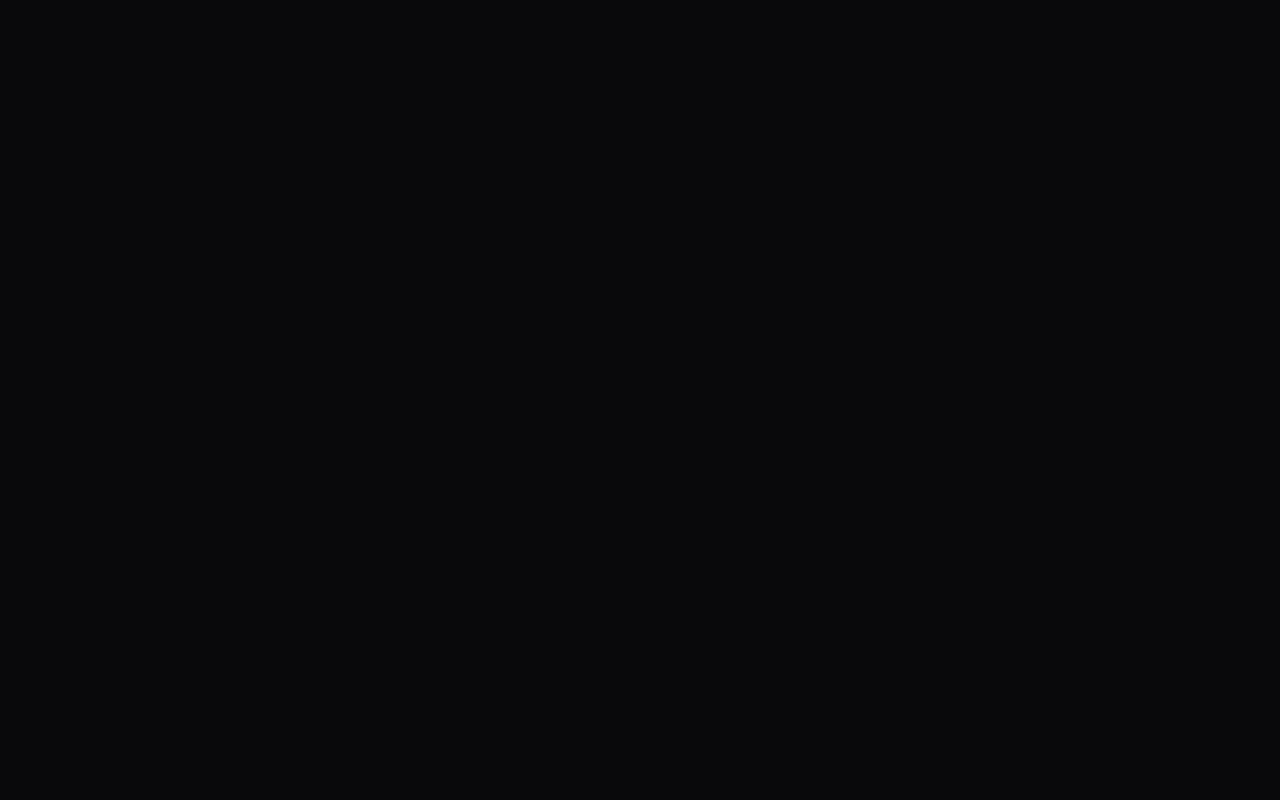
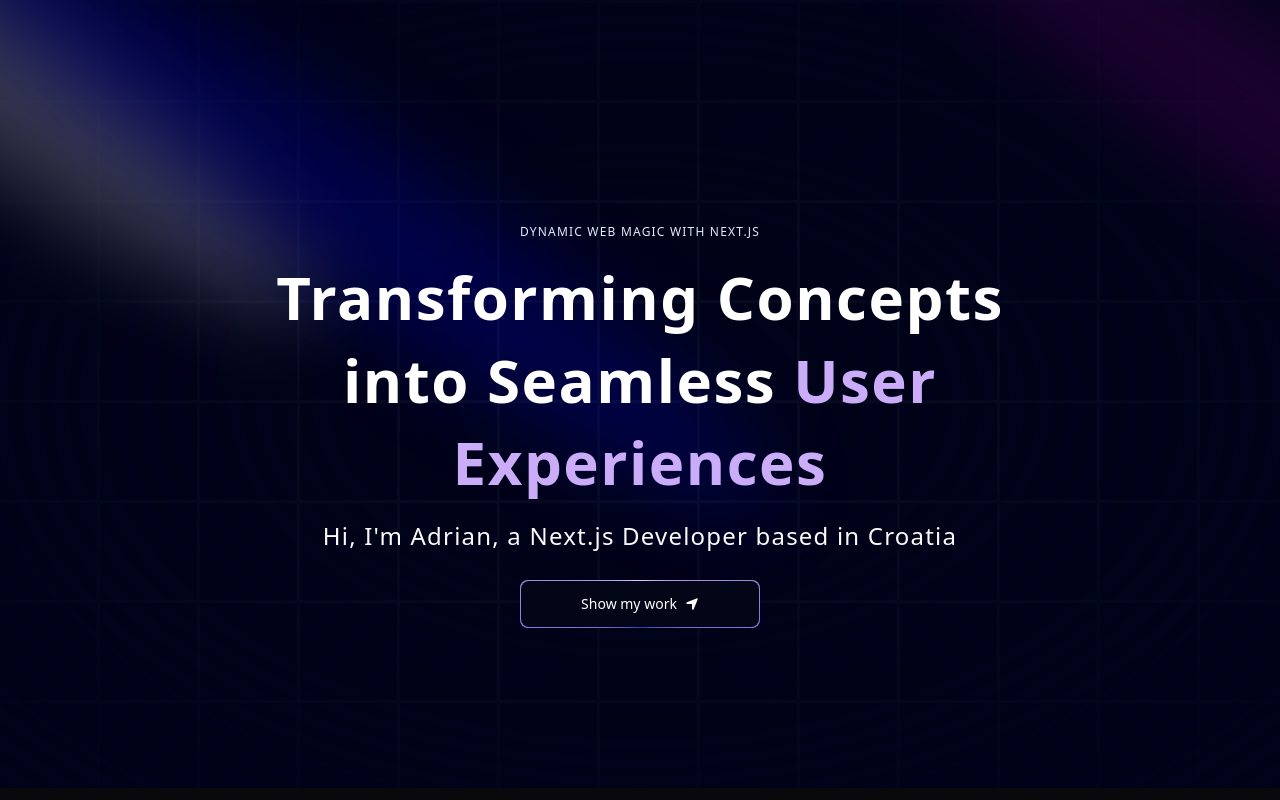
Before and after one commit to orszaczkyanna/Next.js, a Next.js app in the folder nextjs-portfolio-from-tutorial/: page / in a window 1280 px wide. Built offline with nearby package versions, Linux system fonts and the light colour scheme.

Commit message:
feat: Add Hero Section (Aceternity Portfolio)

```diff
--- a/nextjs-portfolio-from-tutorial/app/page.tsx
+++ b/nextjs-portfolio-from-tutorial/app/page.tsx
@@ -1,3 +1,7 @@
+import { FaHome } from "react-icons/fa";
+import { FloatingNav } from "@/components/ui/FloatingNav";
+import Hero from "@/components/Hero";
+
 export default function Home() {
   return (
     <main className="relative bg-black-100 flex justify-center items-center flex-col overflow-hidden mx-auto sm:px-10 px-5">
@@ -6,6 +10,10 @@ export default function Home() {
       sm:px-10 for mobile responsibility
       */}
       <div className="max-w-7xl w-full">
+        <FloatingNav
+          navItems={[{ name: "Home", link: "/", icon: <FaHome /> }]}
+        />
+        <Hero />
       </div>
     </main>
   );
--- /dev/null
+++ b/nextjs-portfolio-from-tutorial/components/Hero.tsx
@@ -0,0 +1,50 @@
+import { FaLocationArrow } from "react-icons/fa6";
+import MagicButton from "./ui/MagicButton";
+import { Spotlight } from "./ui/Spotlight";
+import { TextGenerateEffect } from "./ui/TextGenerateEffect";
+
+const Hero = () => {
+  return (
+    <div className="pb-20 pt-36">
+      <div>
+        <Spotlight
+          className="-top-40 -left-10 md:-left-32 md:-top-20 h-screen"
+          fill="white"
+        />
+        <Spotlight
+          className="top-10 left-full h-[80vs] w-[50vw]"
+          fill="purple"
+        />
+        <Spotlight className="top-28 left-80 h-[80vs] w-[50vw]" fill="blue" />
+      </div>
+
+      <div className="h-screen w-full dark:bg-black-100 bg-white dark:bg-grid-white/[0.03] bg-grid-black/[0.2] flex items-center justify-center absolute top-0 left-0">
+        <div className="absolute pointer-events-none inset-0 flex items-center justify-center dark:bg-black-100  bg-white [mask-image:radial-gradient(ellipse_at_center,transparent_20%,black)]" />
+      </div>
+      <div className="flex justify-center relative my-20 z-10">
+        <div className="max-w-[89vw] md:max-w-2xl lg:max-w-[60vw] flex flex-col items-center justify-center">
+          <h2 className="uppercase tracking-widest text-xs text-center text-blue-100 max-w-80">
+            Dynamic Web Magic with Next.js
+          </h2>
+          <TextGenerateEffect
+            className="text-center text-[40px] md:text-5xl lg:text-6xl"
+            words="Transforming Concepts into Seamless User Experiences"
+          />
+          <p className="text-center md:tracking-wider md-4 text-sm md:text-lg lg:text-2xl">
+            Hi, I&apos;m Adrian, a Next.js Developer based in Croatia
+          </p>
+
+          <a href="#about">
+            <MagicButton
+              title="Show my work"
+              icon={<FaLocationArrow />}
+              iconPosition="right"
+            />
+          </a>
+        </div>
+      </div>
+    </div>
+  );
+};
+
+export default Hero;
--- /dev/null
+++ b/nextjs-portfolio-from-tutorial/components/ui/FloatingNav.tsx
@@ -0,0 +1,82 @@
+"use client";
+import React, { useState } from "react";
+import {
+  motion,
+  AnimatePresence,
+  useScroll,
+  useMotionValueEvent,
+} from "framer-motion";
+import { cn } from "@/lib/utils";
+import Link from "next/link";
+
+export const FloatingNav = ({
+  navItems,
+  className,
+}: {
+  navItems: {
+    name: string;
+    link: string;
+    icon?: JSX.Element;
+  }[];
+  className?: string;
+}) => {
+  const { scrollYProgress } = useScroll();
+
+  const [visible, setVisible] = useState(false);
+
+  useMotionValueEvent(scrollYProgress, "change", (current) => {
+    // Check if current is not undefined and is a number
+    if (typeof current === "number") {
+      let direction = current! - scrollYProgress.getPrevious()!;
+
+      if (scrollYProgress.get() < 0.05) {
+        setVisible(false);
+      } else {
+        if (direction < 0) {
+          setVisible(true);
+        } else {
+          setVisible(false);
+        }
+      }
+    }
+  });
+
+  return (
+    <AnimatePresence mode="wait">
+      <motion.div
+        initial={{
+          opacity: 1,
+          y: -100,
+        }}
+        animate={{
+          y: visible ? 0 : -100,
+          opacity: visible ? 1 : 0,
+        }}
+        transition={{
+          duration: 0.2,
+        }}
+        className={cn(
+          "flex max-w-fit  fixed top-10 inset-x-0 mx-auto border border-transparent dark:border-white/[0.2] rounded-full dark:bg-black bg-white shadow-[0px_2px_3px_-1px_rgba(0,0,0,0.1),0px_1px_0px_0px_rgba(25,28,33,0.02),0px_0px_0px_1px_rgba(25,28,33,0.08)] z-[5000] pr-2 pl-8 py-2  items-center justify-center space-x-4",
+          className
+        )}
+      >
+        {navItems.map((navItem: any, idx: number) => (
+          <Link
+            key={`link=${idx}`}
+            href={navItem.link}
+            className={cn(
+              "relative dark:text-neutral-50 items-center flex space-x-1 text-neutral-600 dark:hover:text-neutral-300 hover:text-neutral-500"
+            )}
+          >
+            <span className="block sm:hidden">{navItem.icon}</span>
+            <span className="hidden sm:block text-sm">{navItem.name}</span>
+          </Link>
+        ))}
+        <button className="border text-sm font-medium relative border-neutral-200 dark:border-white/[0.2] text-black dark:text-white px-4 py-2 rounded-full">
+          <span>Login</span>
+          <span className="absolute inset-x-0 w-1/2 mx-auto -bottom-px bg-gradient-to-r from-transparent via-blue-500 to-transparent  h-px" />
+        </button>
+      </motion.div>
+    </AnimatePresence>
+  );
+};
--- /dev/null
+++ b/nextjs-portfolio-from-tutorial/components/ui/MagicButton.tsx
@@ -0,0 +1,32 @@
+import React from "react";
+
+interface MagicButtonProps {
+  title: string;
+  icon: React.ReactNode;
+  iconPosition: string;
+  handleClick?: () => void; // optional
+  otherStyles?: string; // optional
+}
+
+const MagicButton = ({
+  title,
+  icon,
+  iconPosition,
+  handleClick,
+  otherStyles,
+}: MagicButtonProps) => {
+  return (
+    <button className="w-full relative inline-flex h-12 overflow-hidden rounded-lg p-[1px] focus:outline-none mt-7 md:w-60 md:t-10">
+      <span className="absolute inset-[-1000%] animate-[spin_2s_linear_infinite] bg-[conic-gradient(from_90deg_at_50%_50%,#E2CBFF_0%,#393BB2_50%,#E2CBFF_100%)]" />
+      <span
+        className={`${otherStyles} gap-2 inline-flex h-full w-full cursor-pointer items-center justify-center rounded-lg bg-slate-950 px-7 text-sm font-medium text-white backdrop-blur-3xl`}
+      >
+        {iconPosition === "left" && icon}
+        {title}
+        {iconPosition === "right" && icon}
+      </span>
+    </button>
+  );
+};
+
+export default MagicButton;
--- /dev/null
+++ b/nextjs-portfolio-from-tutorial/components/ui/Spotlight.tsx
@@ -0,0 +1,56 @@
+import React from "react";
+import { cn } from "@/lib/utils";
+
+type SpotlightProps = {
+  className?: string;
+  fill?: string;
+};
+
+export const Spotlight = ({ className, fill }: SpotlightProps) => {
+  return (
+    <svg
+      className={cn(
+        "animate-spotlight pointer-events-none absolute z-[1]  h-[169%] w-[138%] lg:w-[84%] opacity-0",
+        className
+      )}
+      xmlns="http://www.w3.org/2000/svg"
+      viewBox="0 0 3787 2842"
+      fill="none"
+    >
+      <g filter="url(#filter)">
+        <ellipse
+          cx="1924.71"
+          cy="273.501"
+          rx="1924.71"
+          ry="273.501"
+          transform="matrix(-0.822377 -0.568943 -0.568943 0.822377 3631.88 2291.09)"
+          fill={fill || "white"}
+          fillOpacity="0.21"
+        ></ellipse>
+      </g>
+      <defs>
+        <filter
+          id="filter"
+          x="0.860352"
+          y="0.838989"
+          width="3785.16"
+          height="2840.26"
+          filterUnits="userSpaceOnUse"
+          colorInterpolationFilters="sRGB"
+        >
+          <feFlood floodOpacity="0" result="BackgroundImageFix"></feFlood>
+          <feBlend
+            mode="normal"
+            in="SourceGraphic"
+            in2="BackgroundImageFix"
+            result="shape"
+          ></feBlend>
+          <feGaussianBlur
+            stdDeviation="151"
+            result="effect1_foregroundBlur_1065_8"
+          ></feGaussianBlur>
+        </filter>
+      </defs>
+    </svg>
+  );
+};
--- /dev/null
+++ b/nextjs-portfolio-from-tutorial/components/ui/TextGenerateEffect.tsx
@@ -0,0 +1,64 @@
+"use client";
+import { useEffect } from "react";
+import { motion, stagger, useAnimate } from "framer-motion";
+import { cn } from "@/lib/utils";
+
+export const TextGenerateEffect = ({
+  words,
+  className,
+  filter = true,
+  duration = 0.5,
+}: {
+  words: string;
+  className?: string;
+  filter?: boolean;
+  duration?: number;
+}) => {
+  const [scope, animate] = useAnimate();
+  let wordsArray = words.split(" ");
+  useEffect(() => {
+    animate(
+      "span",
+      {
+        opacity: 1,
+        filter: filter ? "blur(0px)" : "none",
+      },
+      {
+        duration: duration ? duration : 1,
+        delay: stagger(0.2),
+      }
+    );
+  }, [scope.current]);
+
+  const renderWords = () => {
+    return (
+      <motion.div ref={scope}>
+        {wordsArray.map((word, idx) => {
+          return (
+            <motion.span
+              key={word + idx}
+              className={`${
+                idx > 3 ? "text-purple" : "text-black dark:text-white "
+              }  opacity-0`}
+              style={{
+                filter: filter ? "blur(10px)" : "none",
+              }}
+            >
+              {word}{" "}
+            </motion.span>
+          );
+        })}
+      </motion.div>
+    );
+  };
+
+  return (
+    <div className={cn("font-bold", className)}>
+      <div className="my-4">
+        <div className=" dark:text-white text-black leading-snug tracking-wide">
+          {renderWords()}
+        </div>
+      </div>
+    </div>
+  );
+};
```
